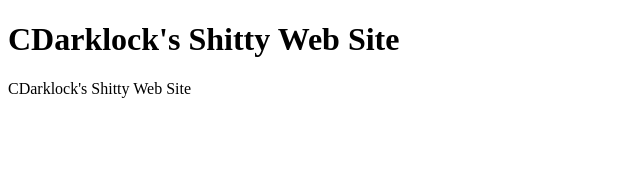
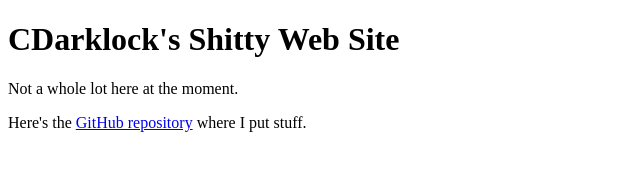
Before and after one commit to CDarklock/CDarklock.github.io, a plain HTML site: page index.html in a window 1280 px wide. Shown: the whole page, without its empty margins (0-640 px from the left). Drawn offline with Linux system fonts and the light colour scheme.

Commit message:
Update index.html

```diff
--- a/index.html
+++ b/index.html
@@ -10,7 +10,11 @@
 			CDarklock's Shitty Web Site
 		</h1>
 		<p>
-			CDarklock's Shitty Web Site
+			Not a whole lot here at the moment.
+		</p>
+		<p>
+			Here's the
+				<a href="https://github.com/CDarklock/CDarklock">GitHub repository</a> where I put stuff.
 		</p>
 	</body>
 </html>
```
